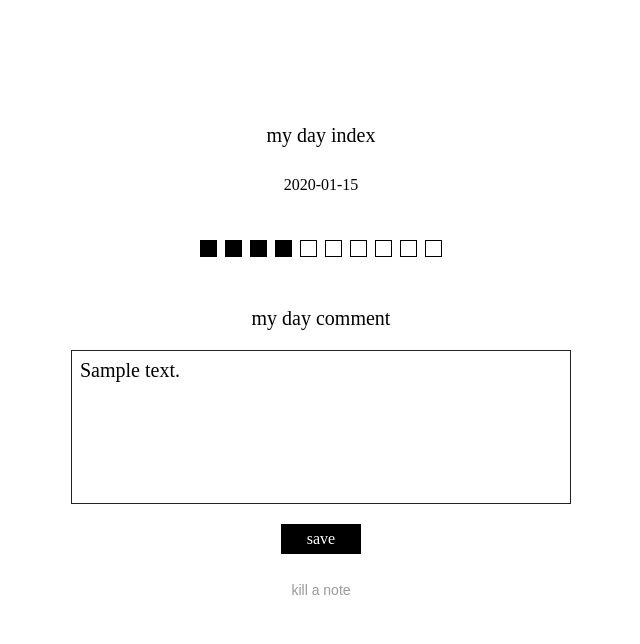
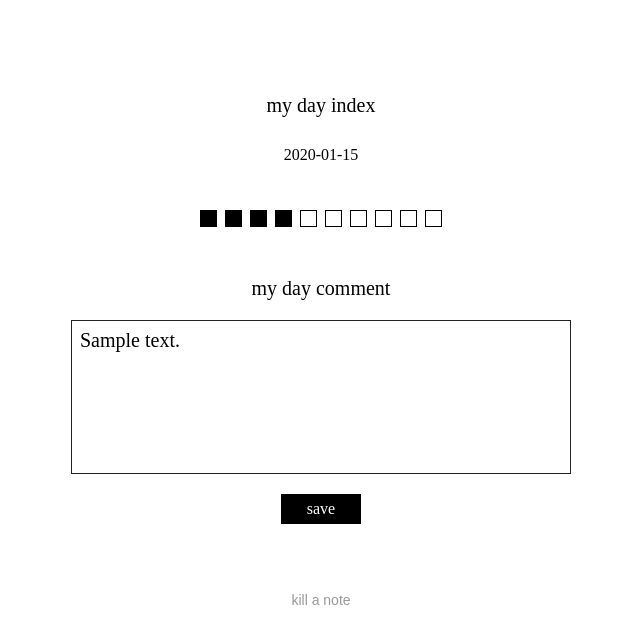
Before and after one commit to CryptoNerf/index-life-local, a Flask app: template app/templates/edit_day.html in a window 1280 px wide. Shown: the part 83-727 px from the top of the page, without its empty margins (319-959 px from the left). Run offline with Flask 3, Linux system fonts and the light colour scheme; tables that the repository leaves empty hold one stand-in row (values such as "Sample post"); the template is opened without the code that fills it: values that come from a table or form of the project are taken from there, most other values are stand-ins (such as "Sample title", 1, 10 or a date in 2020).

Commit message:
Adjust delete button spacing: 60px from save button, 20px bottom margin

```diff
--- a/app/templates/edit_day.html
+++ b/app/templates/edit_day.html
@@ -53,7 +53,7 @@
 
     {% if entry %}
     <!-- Delete button (only show if entry exists) -->
-    <form id="delete-form" method="post" action="{{ url_for('main.delete_day', day=day.strftime('%Y-%m-%d')) }}" style="text-align: center; margin-top: 20px;">
+    <form id="delete-form" method="post" action="{{ url_for('main.delete_day', day=day.strftime('%Y-%m-%d')) }}" style="text-align: center; margin-top: 60px; margin-bottom: 20px;">
       <button type="button" onclick="confirmDelete()" style="background: none; border: none; color: #999; font-size: 14px; cursor: pointer; text-decoration: none; padding: 8px;">
         kill a note
       </button>
```
